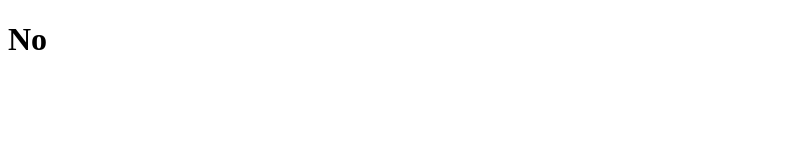
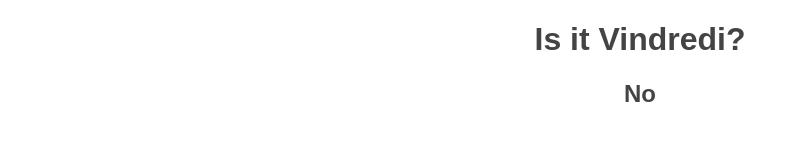
Before and after one commit to fraincs/isitvindredi, a plain HTML site: page index.html in a window 1280 px wide. Shown: the whole page, without its empty margins (0-799 px from the left). Drawn offline with Linux system fonts and the light colour scheme.

Commit message:
dynamic!

```diff
--- a/index.html
+++ b/index.html
@@ -4,10 +4,26 @@
     <meta charset="UTF-8">
     <meta name="viewport" content="width=device-width, initial-scale=1.0">
     <meta http-equiv="X-UA-Compatible" content="ie=edge">
-    <title>Is it Vindredi</title>
+    <meta name="description" content="A website dedicated to figure out if it's Vindredi">
+    <title>Is it Vindredi?</title>
 </head>
-<body>
-    <h1>No</h1>
+<body style="text-align: center; font-family: Arial, Helvetica, sans-serif;color:#444;">
+    <h1>Is it Vindredi?</h1>
+    <h2 id="answer"></h2>
+    <script>
+        (function(){
+            var d = new Date();
+            var n = d.getDay();
+            answer = document.getElementById("answer");
+            if (n == 6) {
+                txt = document.createTextNode("Yes!");
+                answer.innerText = txt.textContent;
+            } else {
+                txt = document.createTextNode("No");
+                answer.innerText = txt.textContent;
+            }
+        })();
+    </script>
     <script>
         (function(i,s,o,g,r,a,m){i['GoogleAnalyticsObject']=r;i[r]=i[r]||function(){
         (i[r].q=i[r].q||[]).push(arguments)},i[r].l=1*new Date();a=s.createElement(o),
```
